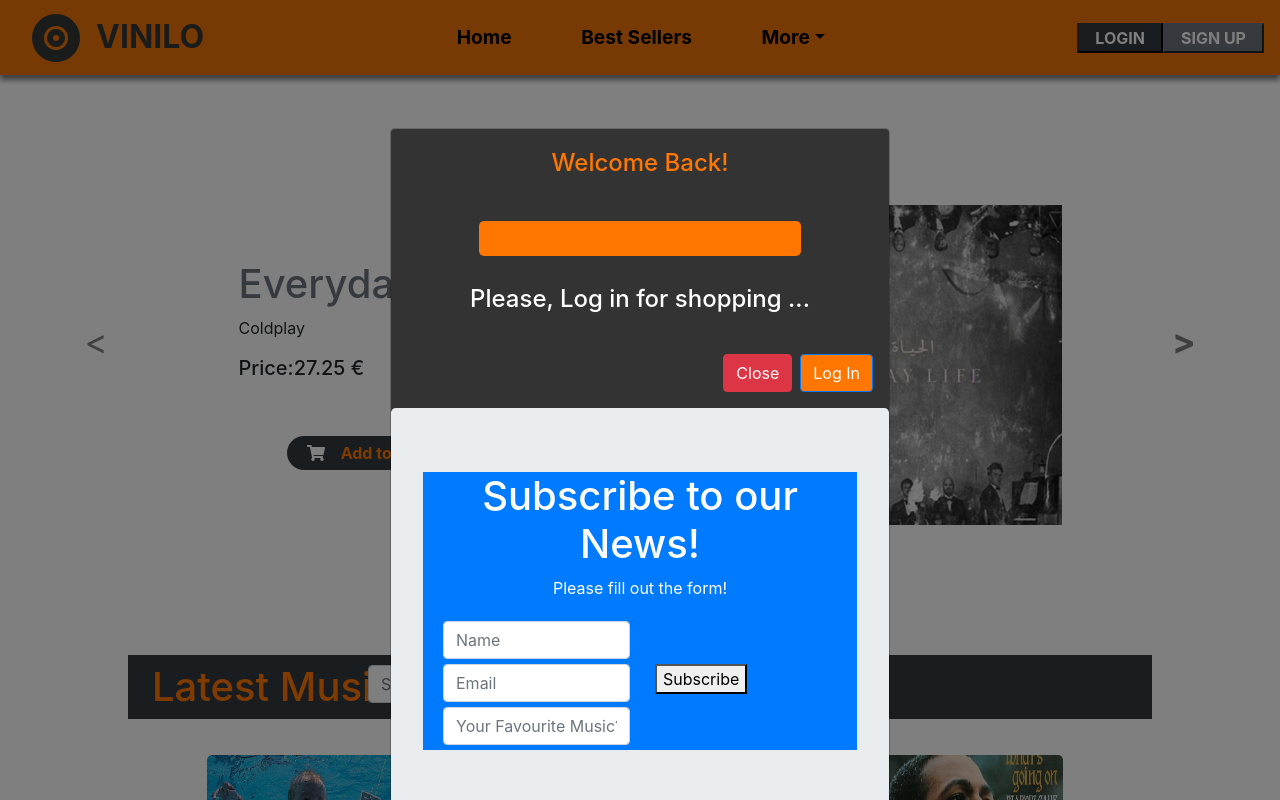
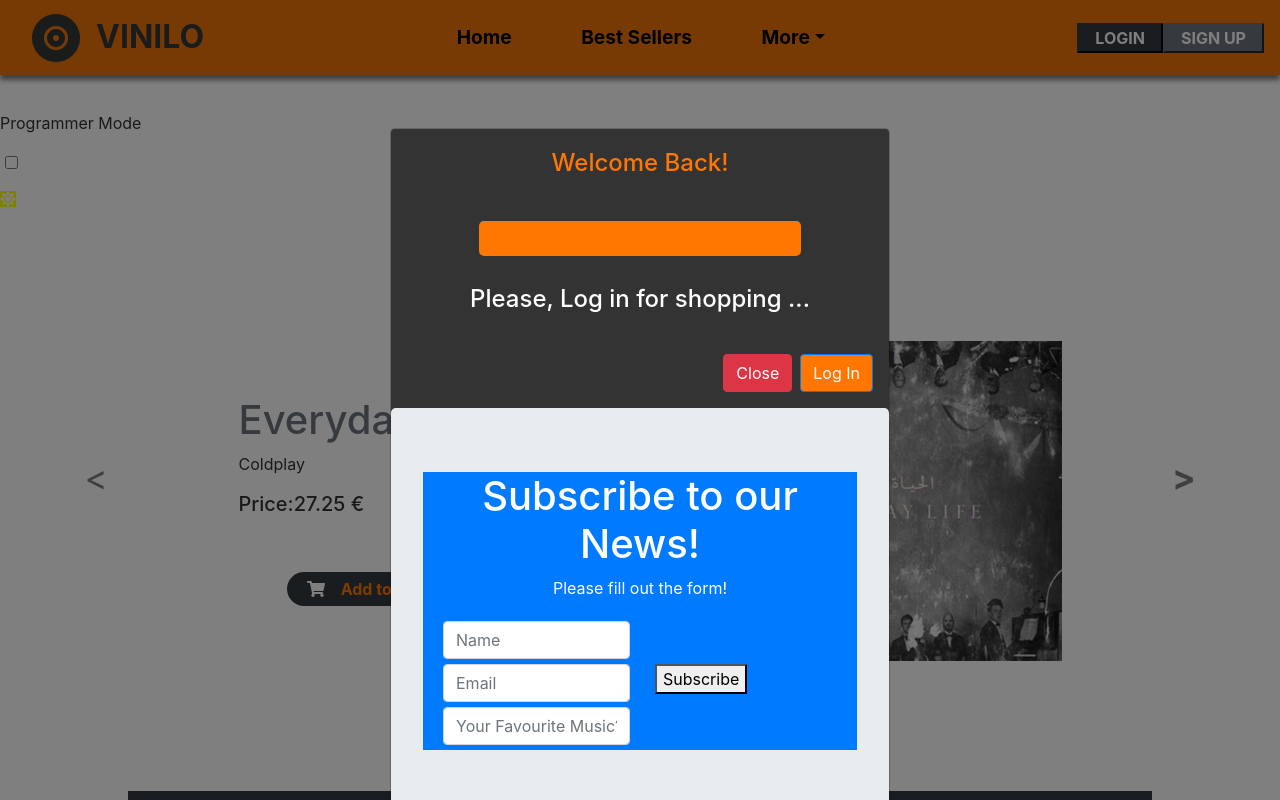
Before and after one commit to neao002/RecordShop-with_react, a React (Create React App) app in the folder myapp/: page / in a window 1280 px wide. Shown: the top 800 px of the page. Built offline with nearby package versions, Linux system fonts and the light colour scheme.

Commit message:
adding programmer mode needs style

```diff
--- a/myapp/package.json
+++ b/myapp/package.json
@@ -12,6 +12,7 @@
     "bootstrap": "^4.6.0",
     "emailjs": "^3.4.0",
     "emailjs-com": "^2.6.4",
+    "local-storage-fallback": "^4.1.2",
     "react": "^17.0.1",
     "react-bootstrap": "^1.5.2",
     "react-dom": "^17.0.1",
@@ -19,6 +20,9 @@
     "react-router-dom": "^5.2.0",
     "react-scripts": "4.0.3",
     "react-share": "^4.4.0",
+    "react-switch": "^6.0.0",
+    "styled": "^1.0.0",
+    "styled-theming": "^2.2.0",
     "web-vitals": "^1.1.1"
   },
   "scripts": {
--- a/myapp/src/App.css
+++ b/myapp/src/App.css
@@ -1,3 +1,9 @@
+/* app main container */
+
+.App {
+  background-color: rgb(255, 254, 254);
+}
+
 .modal-dialog {
   margin-top: 10% !important;
 }
@@ -22,9 +28,12 @@ a {
   color: black !important;
 }
 
+/* background cards */
+
 .myCarousel {
-  background: beige;
+  background: rgba(255, 255, 255, 0.966);
 }
+
 .carousel-control-prev-icon,
 .carousel-control-next-icon {
   height: 100px;
@@ -131,9 +140,22 @@ a:hover {
 }
 
 form .btnSearchLatest {
-  width: auto;
-  display: flex;
-  position: absolute;
-  left: 25%;
-  bottom: 11.5%;
 }
+
+.dark-mode {
+  background-color: #1a1919;
+  color: #999;
+  height: 100%;
+  transition: background-color 0.25s ease-in-out;
+}
+
+.light-mode {
+  background-color: #fff;
+  color: #333;
+  height: 100%;
+  transition: background-color 0.25s ease-in-out;
+}
+
+.faSun {
+  background-color: yellow !important;
+}
--- a/myapp/src/App.js
+++ b/myapp/src/App.js
@@ -1,4 +1,4 @@
-import { useContext } from "react";
+import { useContext, useState } from "react";
 import "bootstrap/dist/css/bootstrap.min.css";
 
 import "./App.css";
@@ -16,26 +16,52 @@ import Contacts from "./Components/ContactForm/Contacts";
 import Footer from "./Components/Footer/Footer";
 import Payment from "./Components/Payment/Payment";
 
+//Dark mode
+
+import { FontAwesomeIcon } from "@fortawesome/react-fontawesome";
+
+import {
+  faCoffee,
+  faDesktop,
+  faShoppingCart,
+  faAdjust,
+  faMoon,
+  faSun,
+} from "@fortawesome/free-solid-svg-icons";
+
 function App() {
   const context = useContext(UserContext);
+  const [darkMode, setDarkMode] = useState(false);
   return (
     <Router>
-      <div className="App">
-        <Navbar></Navbar>
+      <div className={darkMode ? "dark-mode" : "light-mode"}>
+        <Navbar />
+        <div className="switch-checkbox">
+          <FontAwesomeIcon
+            className=" mt-3 highlight logocart mr-2 icon"
+            icon={faMoon}
+            size="1x"
+          />
+          <p>Programmer Mode</p>
+          <input type="checkbox" onChange={() => setDarkMode(!darkMode)} />
+        </div>
+        <FontAwesomeIcon
+          className=" faSun mt-3 highlight logocart mr-2 icon"
+          icon={faSun}
+          size="1x"
+        />
+
         <Switch>
           <Route path="/" exact>
-            <Carousel></Carousel>
+            <Carousel />
             {context.myStateData.popUp ? <PopUp></PopUp> : null}
-            <MainAlbumContainer></MainAlbumContainer>
+            <MainAlbumContainer />
           </Route>
 
           <Route
             //? trying
             path="/bestsellers"
             exact
-            component={() => {
-              return <h1>bestseller</h1>;
-            }}
           ></Route>
           <Route path="/album" component={AlbumPage} />
           <Route
--- a/myapp/src/Components/AlbumPage/MainAlbumContainer.js
+++ b/myapp/src/Components/AlbumPage/MainAlbumContainer.js
@@ -1,9 +1,11 @@
 import { useContext, useState } from "react";
 import ThumbNail from "./ThumbnailAlbum";
 import UserContext from "../../ContextFolder/Context";
+
 import { Link } from "react-router-dom";
 
-import { Form, FormControl, Button } from "react-bootstrap";
+import { Form, FormControl } from "react-bootstrap";
+
 function MainAlbumContainer() {
   const [searchTerm, setSearchTerm] = useState("");
   const context = useContext(UserContext);
@@ -26,7 +28,7 @@ function MainAlbumContainer() {
         </Form>
       </h1>
 
-      <div className="d-flex flex-wrap justify-content-center">
+      <div className="myCarousel d-flex flex-wrap justify-content-center">
         {context.myStateData.albums
           .filter((values) => {
             if (searchTerm == "") {
--- a/myapp/src/Components/AlbumPage/ThumbnailAlbum.js
+++ b/myapp/src/Components/AlbumPage/ThumbnailAlbum.js
@@ -20,7 +20,7 @@ function ThumbnailAlbum(props) {
   };
   return (
     <div
-      className=" px-1 pt-3 mx-auto d-flex flex-column justify-content-center align-items-center"
+      className="  px-1 pt-3 mx-auto d-flex flex-column justify-content-center align-items-center"
       style={{ borderRadius: "15px" }}
     >
       <div
--- a/myapp/src/Components/Navbar/MyNavbar.js
+++ b/myapp/src/Components/Navbar/MyNavbar.js
@@ -1,10 +1,23 @@
 import { useContext, useState } from "react";
-import { NavLink } from "react-router-dom";
-import { Navbar, Nav, NavDropdown, Menu } from "react-bootstrap";
+import { NavLink, Switch } from "react-router-dom";
+import { Navbar, Nav, NavDropdown, Button } from "react-bootstrap";
 import UserContext from "../../ContextFolder/Context";
+
+import { FontAwesomeIcon } from "@fortawesome/react-fontawesome";
+
+import {
+  faCoffee,
+  faDesktop,
+  faShoppingCart,
+  faAdjust,
+  faMoon,
+  faSun,
+} from "@fortawesome/free-solid-svg-icons";
 
 function MyNavbar() {
   const context = useContext(UserContext);
+  const [darkMode, setDarkMode] = useState(false);
+
   return (
     <>
       <Navbar collapseOnSelect expand="lg" variant="dark">
--- a/myapp/src/ContextFolder/Context.js
+++ b/myapp/src/ContextFolder/Context.js
@@ -1,8 +1,11 @@
 import React, { useReducer, useEffect, createContext } from "react";
+import { withRouter } from "react-router";
 import { Albums } from "./AlbumsObject";
 import { CarouselAlbums } from "./CarouselAlbums";
 import { Chart } from "./ChartData";
+
 const UserContext = createContext();
+
 const initialState = {
   userName: "Murat",
   loggedIn: false,
@@ -69,6 +72,7 @@ const reducer = (state, action) => {
         chart: [],
         loggedIn: false,
       };
+
     default:
       break;
   }
```
Also changed, not shown: myapp/src/ContextFolder/DarkandWhite.js (added, +16 -0 lines), 2 other files (tests, documents, lock files or other folders).
